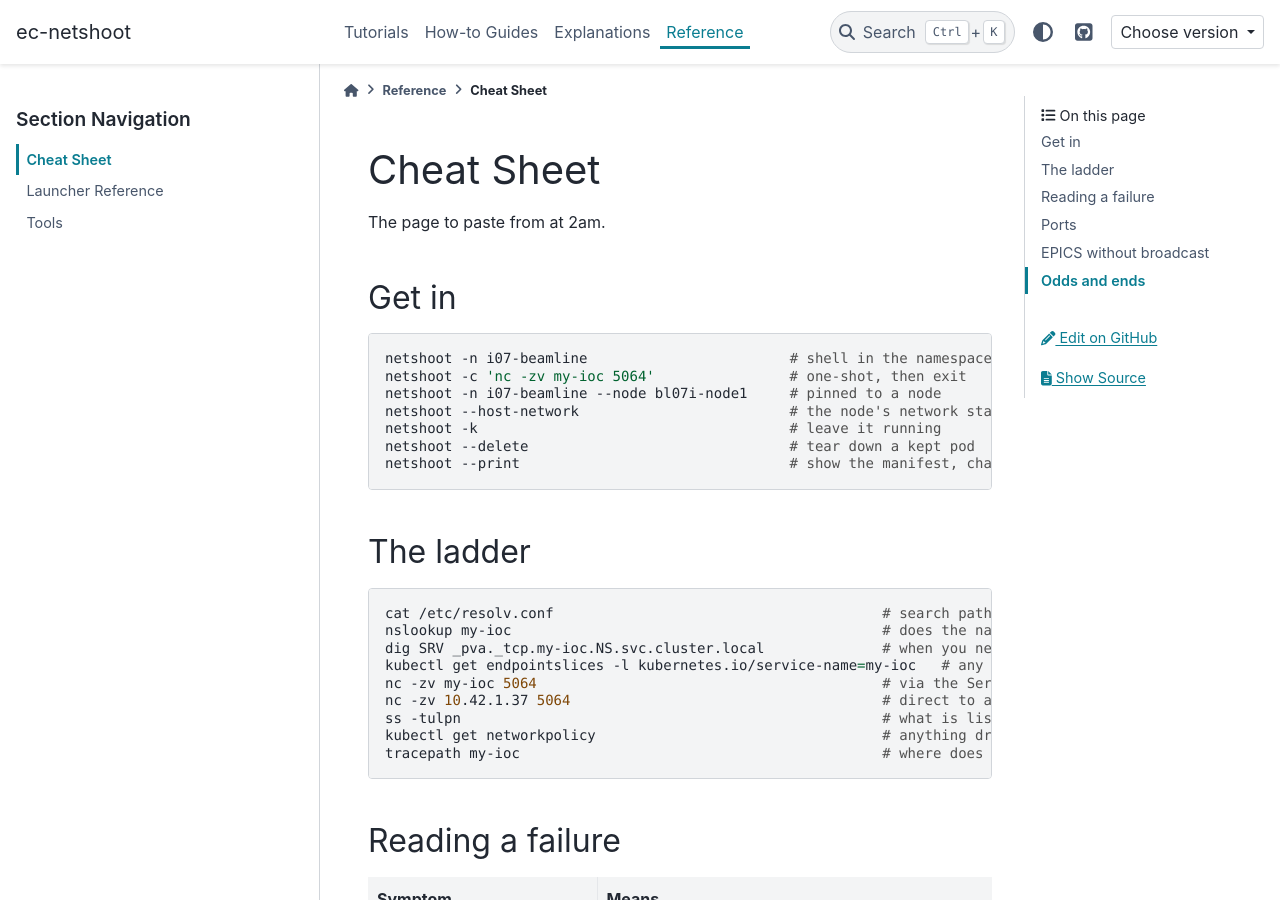
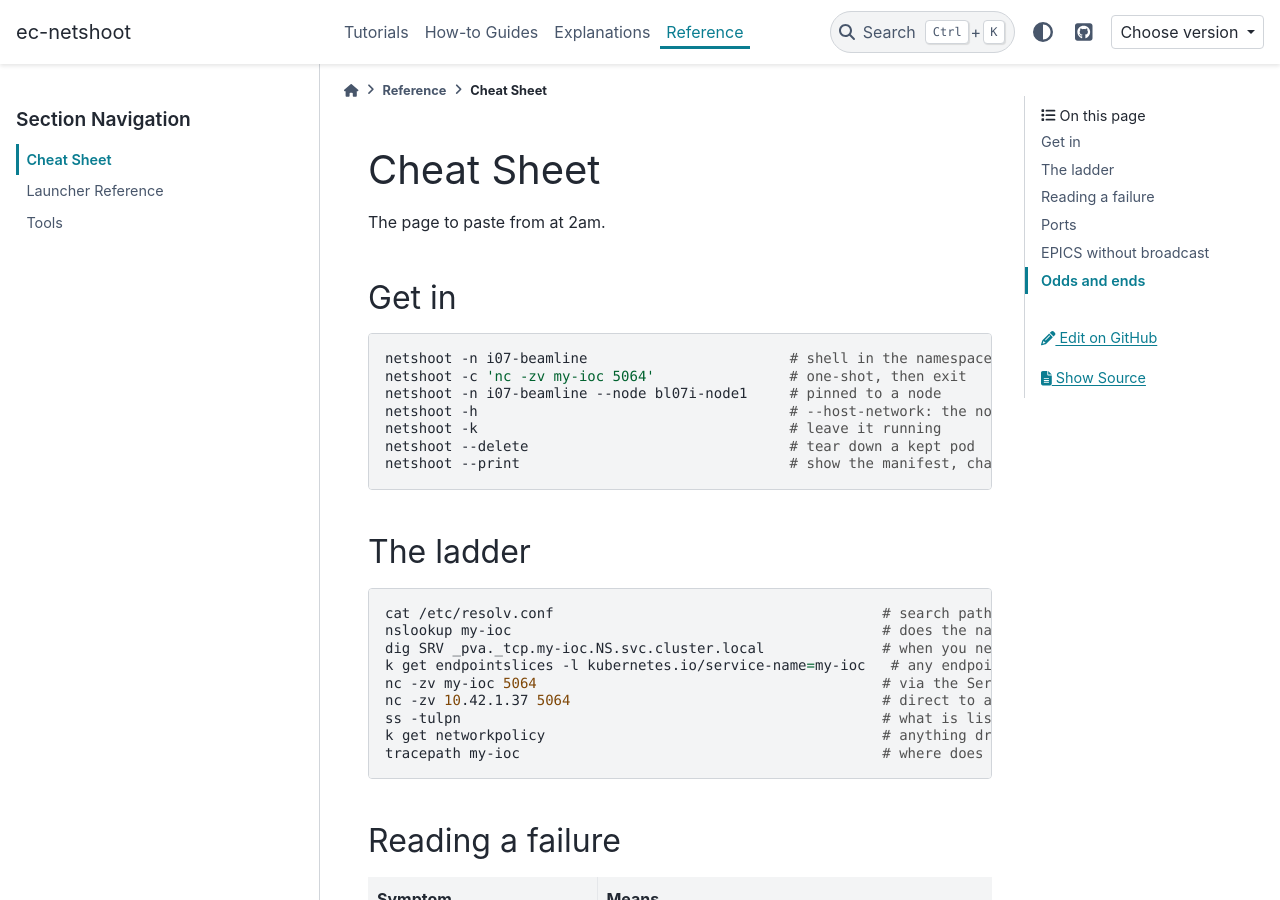
Before and after one commit to epics-containers/ec-netshoot, a Sphinx documentation site: the page built from docs/reference/cheatsheet.md, in a window 1280 px wide and 900 px high. Built offline with Sphinx 7.4.7 and the PyData theme 0.15.4, drawn with Linux system fonts in a browser that asks for light colours.

Commit message:
feat: -h for --host-network, and k as a kubectl shortcut in the image
-h previously meant --help. It now means --host-network, which is the
common flag in practice. --help keeps the long form and gains -? so there
is still a short form that does not start a pod by surprise; the usage text
says so explicitly.

k is a symlink to kubectl rather than a shell alias, so it works
non-interactively too - netshoot -c 'k get pods' and anything scripted.
Covered by the build-time assertions.

Co-Authored-By: Claude Opus 5 <noreply@anthropic.com>
Claude-Session: https://claude.ai/code/session_01CrQ9i51UccrVqQYdoopx9F

````diff
--- a/docs/reference/cheatsheet.md
+++ b/docs/reference/cheatsheet.md
@@ -8,7 +8,7 @@ The page to paste from at 2am.
 netshoot -n i07-beamline                        # shell in the namespace
 netshoot -c 'nc -zv my-ioc 5064'                # one-shot, then exit
 netshoot -n i07-beamline --node bl07i-node1     # pinned to a node
-netshoot --host-network                         # the node's network stack
+netshoot -h                                     # --host-network: the node's stack
 netshoot -k                                     # leave it running
 netshoot --delete                               # tear down a kept pod
 netshoot --print                                # show the manifest, change nothing
@@ -20,11 +20,11 @@ netshoot --print                                # show the manifest, change noth
 cat /etc/resolv.conf                                       # search path, ndots
 nslookup my-ioc                                            # does the name resolve
 dig SRV _pva._tcp.my-ioc.NS.svc.cluster.local              # when you need a record type
-kubectl get endpointslices -l kubernetes.io/service-name=my-ioc   # any endpoints?
+k get endpointslices -l kubernetes.io/service-name=my-ioc   # any endpoints? (k = kubectl)
 nc -zv my-ioc 5064                                         # via the Service
 nc -zv 10.42.1.37 5064                                     # direct to a pod
 ss -tulpn                                                  # what is listening here
-kubectl get networkpolicy                                  # anything dropping it
+k get networkpolicy                                        # anything dropping it
 tracepath my-ioc                                           # where does it stop, and MTU
 ```
 
````
Also changed, not shown: docs/how-to/debug-namespace-networking.md (+1 -0 lines), docs/reference/launcher.md (+1 -1 lines), docs/reference/tools.md (+1 -1 lines), docs/tutorials/start.md (+1 -0 lines), 2 other files.
